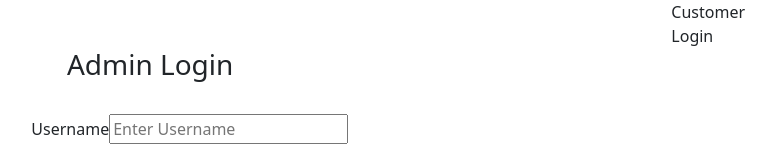
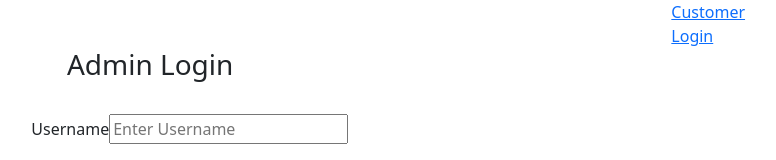
Before and after one commit to cwsvensson/P-Infosys-FIOS-ms-Frontend, an Angular app in the folder MiniProject/: page /adminLogin in a window 1280 px wide. Shown: the top 160 px of the page, without its empty margins (502-1278 px from the left). Built offline with nearby package versions, Linux system fonts and the light colour scheme.

Commit message:
some bug fixes

```diff
--- a/MiniProject/src/app/admin-login/admin-login.component.html
+++ b/MiniProject/src/app/admin-login/admin-login.component.html
@@ -2,7 +2,9 @@
 <div class="page-top-offset"></div>
 <div class="row">
     <div class="container-fluid">
-        <div class="offset-md-11">Customer Login</div>
+        <div class="offset-md-11">
+            <a href="http://localhost:4200/login">Customer Login</a>
+        </div>
         <div class="col-md-4 offset-md-5">
             <h3 class="title offset-md-1">Admin Login</h3>
             <br>
--- a/MiniProject/src/app/admin-login/admin-login.component.ts
+++ b/MiniProject/src/app/admin-login/admin-login.component.ts
@@ -22,7 +22,7 @@ export class AdminLoginComponent implements OnInit {
     this.adminService.login({"username": this.username, "password": this.password}).subscribe(response => {
       console.log(response);
       this.adminService.setCurrentAdmin(response);
-      this.router.navigate(['/FIOS_LOOKUP']);
+      this.router.navigate(['/fioslookuppage']);
     });
   }
 
--- a/MiniProject/src/app/login/login.component.html
+++ b/MiniProject/src/app/login/login.component.html
@@ -1,3 +1,6 @@
+<div class="offset-md-11">
+    <a href="http://localhost:4200/adminLogin">Admin Login</a>
+</div>
 <h1>Fios Login</h1>
 
 <div class="center">
--- a/MiniProject/src/app/services/admin-service.service.ts
+++ b/MiniProject/src/app/services/admin-service.service.ts
@@ -13,12 +13,8 @@ export class AdminServiceService {
   constructor(private http: HttpClient) { }
 
   login(adminCreds): Observable<any>{
-    return this.http.post(`${this.url}/adminLogin`, adminCreds);
+    return this.http.post(`${this.url}/login`, adminCreds);
 
-  }
-
-  register(admin): Observable<any>{
-    return this.http.post(`${this.url}/`, admin);
   }
 
   getCurrentAdmin(){
```
